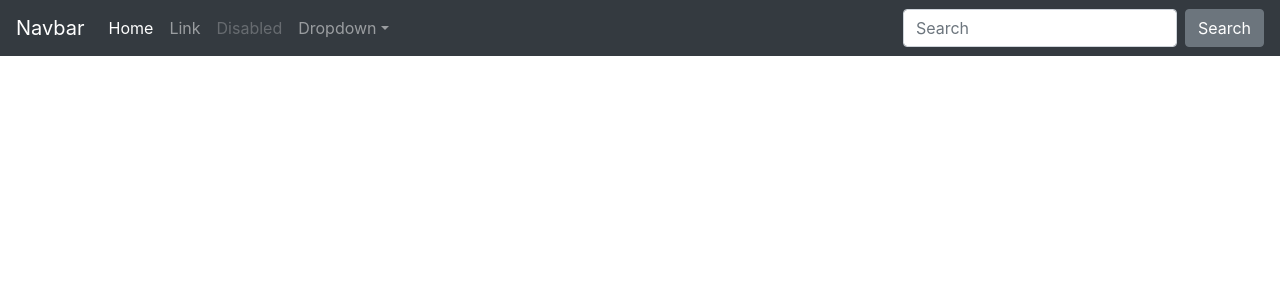
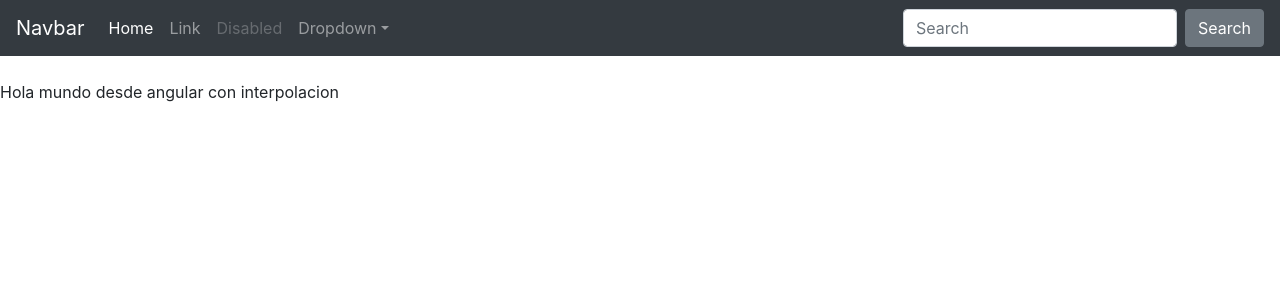
Before and after one commit to nicoacos7a/4k2-angular-clase2b, an Angular app: page / in a window 1280 px wide. Shown: the top 300 px of the page. Built offline with nearby package versions, Linux system fonts and the light colour scheme.

Commit message:
3 files modified

```diff
--- a/src/app/principal/principal.component.html
+++ b/src/app/principal/principal.component.html
@@ -1,5 +1,3 @@
 <app-menu></app-menu>
 
-<p>
-principal works!
-</p>
+<p>{{mensaje}}</p>
--- a/src/app/principal/principal.component.ts
+++ b/src/app/principal/principal.component.ts
@@ -9,12 +9,12 @@ import { Component, OnInit } from '@angular/core';
 export class PrincipalComponent implements OnInit {
 
   mensaje: string;
-  materia: 'PAV II';
+  materia: "PAV II";
 
   constructor() { }
 
   ngOnInit() {
-    this.mensaje = 'Hola mundo desde angular con interpolacion';
+    this.mensaje = "Hola mundo desde angular con interpolacion";
   }
 
 }
--- a/src/styles.css
+++ b/src/styles.css
@@ -1 +1,3 @@
-/* Add application styles & imports to this file! */
+body{
+  padding-top: 5rem;
+}
```
